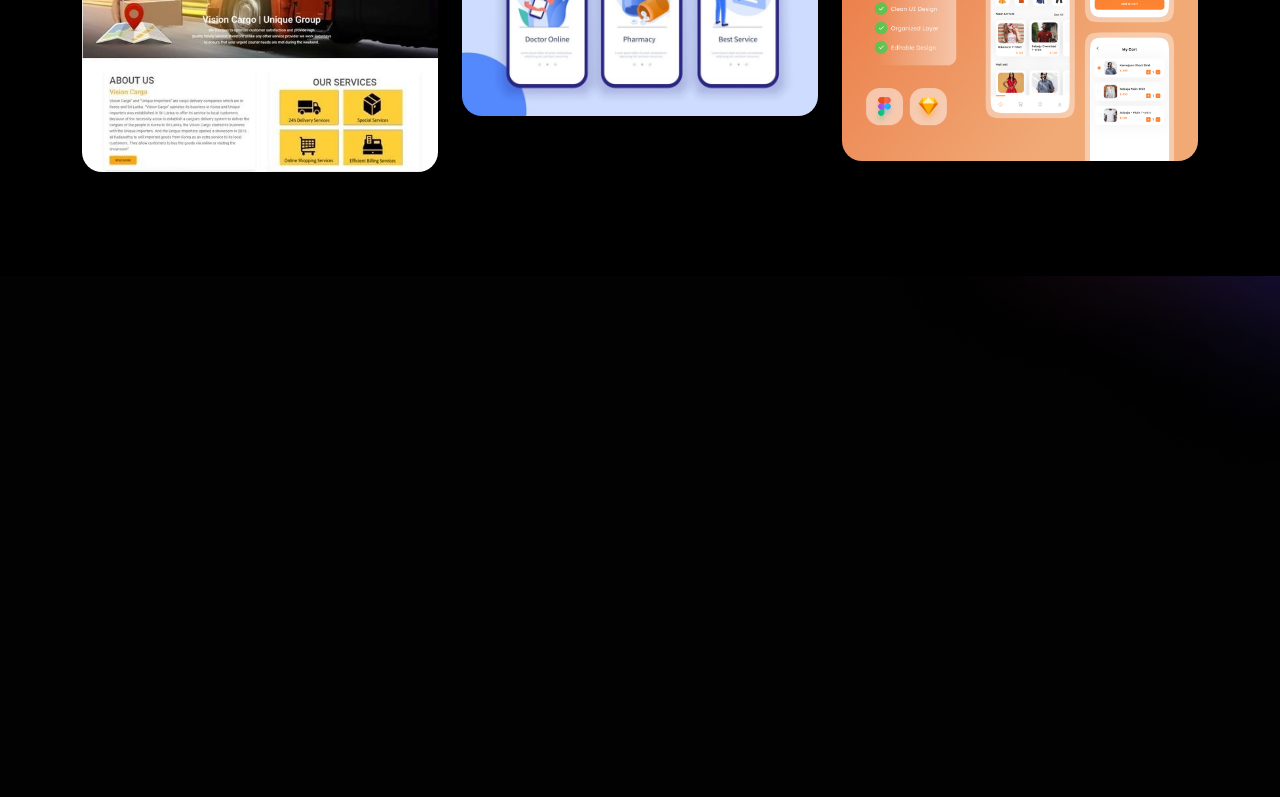
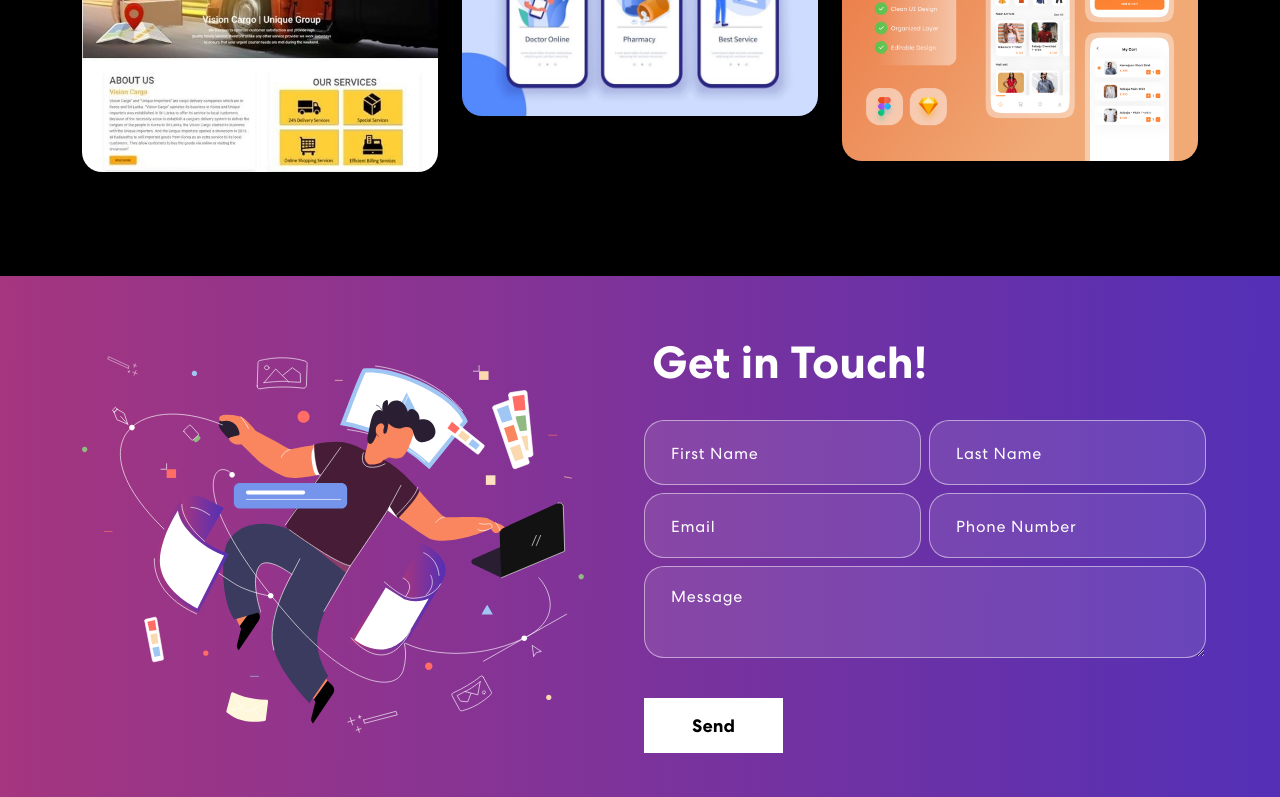
Before and after one commit to umayangi12/my-portfolio, a React (Create React App) app in the folder umaya-portfolio/: page / in a window 1280 px wide. Shown: the part 2000-2797 px from the top of the page. Before the commit the page ends 2486 px from the top, so only its background shows below. Built offline with nearby package versions, Linux system fonts and the light colour scheme.

Commit message:
contact form created

```diff
--- a/umaya-portfolio/package.json
+++ b/umaya-portfolio/package.json
@@ -7,6 +7,9 @@
     "@testing-library/react": "^13.4.0",
     "@testing-library/user-event": "^13.5.0",
     "bootstrap": "^5.3.0",
+    "cors": "^2.8.5",
+    "express": "^4.18.2",
+    "nodemailer": "^6.9.3",
     "react": "^18.2.0",
     "react-bootstrap": "^2.8.0",
     "react-bootstrap-icons": "^1.10.3",
--- a/umaya-portfolio/src/App.js
+++ b/umaya-portfolio/src/App.js
@@ -5,6 +5,7 @@
 import { Banner } from './components/Banner';
 import { Skills } from './components/Skills';
 import { Projects } from './components/Projects';
+import { Contact } from './components/Contact';
 
 function App() {
   return (
@@ -13,6 +14,7 @@
       <Banner/>
       <Skills/>
       <Projects/>
+      <Contact/>
     </div>
   );
 }
--- a/umaya-portfolio/src/components/Contact.js
+++ b/umaya-portfolio/src/components/Contact.js
@@ -1,3 +1,120 @@
+import { Col, Container, Row } from "react-bootstrap";
+import contactImg from "../assets/img/contact-img.svg";
+import { useState } from "react";
+
 export const Contact = () => {
+  const formInitialDetails = {
+    firstName: "",
+    lastName: "",
+    email: "",
+    phone: "",
+    message: "",
+  };
 
-}
+  const [formDetails, setFormDetails] = useState(formInitialDetails);
+  const [buttonText, setButtonText] = useState("Send");
+  const [status, setStatus] = useState({});
+
+  const onFormUpdate = (category, value) => {
+    setFormDetails({
+      ...formDetails,
+      [category]: value,
+    });
+  };
+
+  const handleSubmit = async (e) => {
+    e.preventDefault();
+    setButtonText("Sending...");
+    let response = await fetch("http://localhost:3000/contact", {
+      method: "POST",
+      headers: {
+        "Content-Type": "Application/json;charset=utf-8",
+      },
+      body: JSON.stringify(formDetails),
+    });
+
+    setButtonText("Send");
+    let result = response.json();
+    setFormDetails(formInitialDetails);
+    if (result.code === 200) {
+      setStatus({ success: true, message: "Message sent successfully" });
+    } else {
+      setStatus({
+        success: false,
+        message: "Oops! Something went wrong",
+      });
+    }
+  };
+
+  return (
+    <section className="contact" id="connect">
+      <Container>
+        <Row className="align-items-center">
+          <Col md={6}>
+            <img src={contactImg} alt="Contact Us" />
+          </Col>
+          <Col md={6}>
+            <h2>Get in Touch!</h2>
+            <form onSubmit={handleSubmit}>
+              <Row>
+                <Col sm={6} className="px-1">
+                  <input
+                    type="text"
+                    value={formDetails.firstName}
+                    placeholder="First Name"
+                    onChange={(e) => onFormUpdate("firstName", e.target.value)}
+                  />
+                </Col>
+                <Col sm={6} className="px-1">
+                  <input
+                    type="text"
+                    value={formDetails.lastName}
+                    placeholder="Last Name"
+                    onChange={(e) => onFormUpdate("lastName", e.target.value)}
+                  />
+                </Col>
+                <Col sm={6} className="px-1">
+                  <input
+                    type="email"
+                    value={formDetails.email}
+                    placeholder="Email"
+                    onChange={(e) => onFormUpdate("email", e.target.value)}
+                  />
+                </Col>
+                <Col sm={6} className="px-1">
+                  <input
+                    type="tel"
+                    value={formDetails.phone}
+                    placeholder="Phone Number"
+                    onChange={(e) => onFormUpdate("phone", e.target.value)}
+                  />
+                </Col>
+                <Col sm={12} className="px-1">
+                  <textarea
+                    row="6"
+                    value={formDetails.message}
+                    placeholder="Message"
+                    onChange={(e) => onFormUpdate("message", e.target.value)}
+                  />
+
+                  <button type="submit">
+                    <span>{buttonText}</span>
+                  </button>
+                </Col>
+                {status.message && (
+                  <Col>
+                    <p
+                      className={
+                        status.success === false ? "danger" : "success"
+                      }
+                    ></p>
+                  </Col>
+                )}
+              </Row>
+            </form>
+          </Col>
+        </Row>
+      </Container>
+    </section>
+  );
+};
--- a/umaya-portfolio/src/components/ProjectCard.js
+++ b/umaya-portfolio/src/components/ProjectCard.js
@@ -9,7 +9,7 @@
           <h5>{title}</h5>
           <span>{description}</span>
           <h5>
-            <a href={gitHubUrl}>{gitHubUrl}</a>
+            <a href={gitHubUrl}>Click me!</a>
           </h5>
         </div>
       </div>
```
Also changed, not shown: 2 other files (tests, documents, lock files or other folders).
